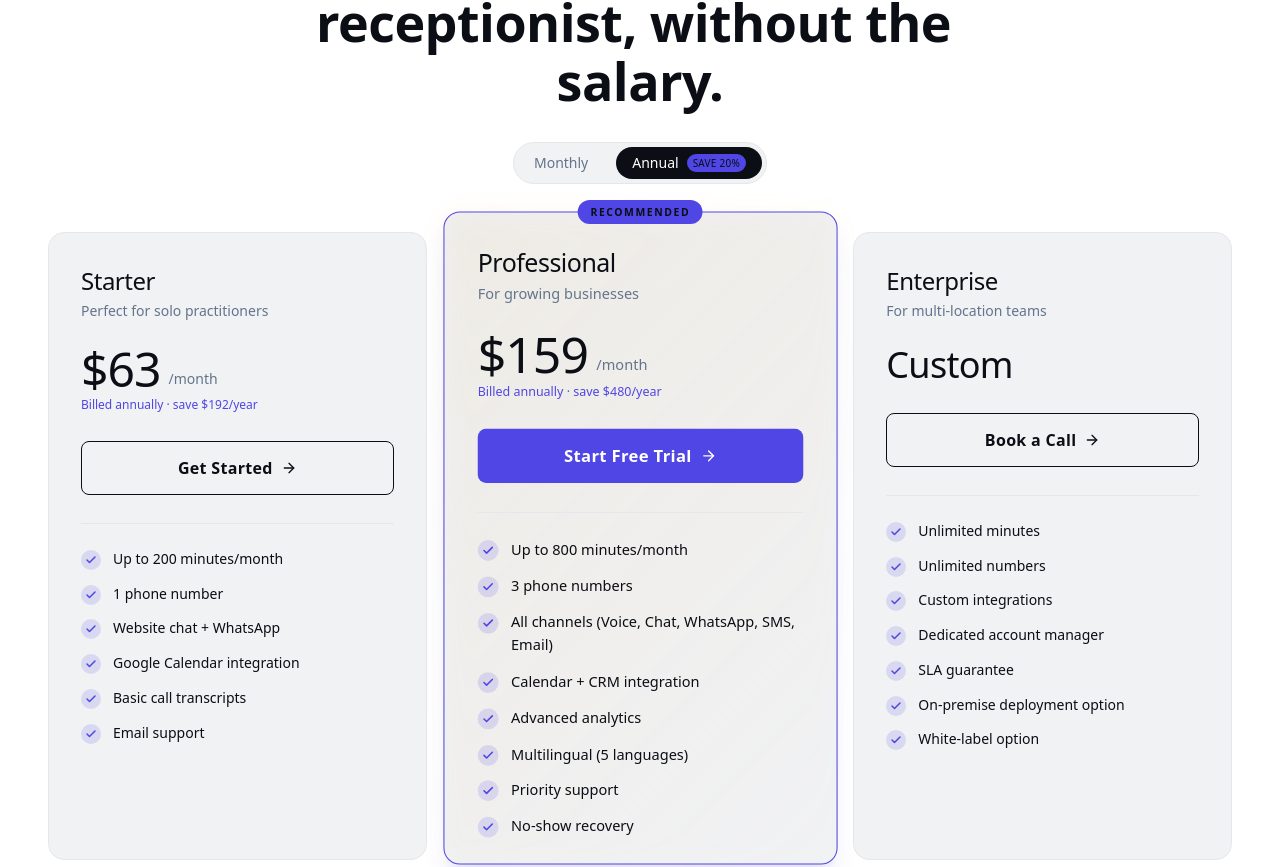
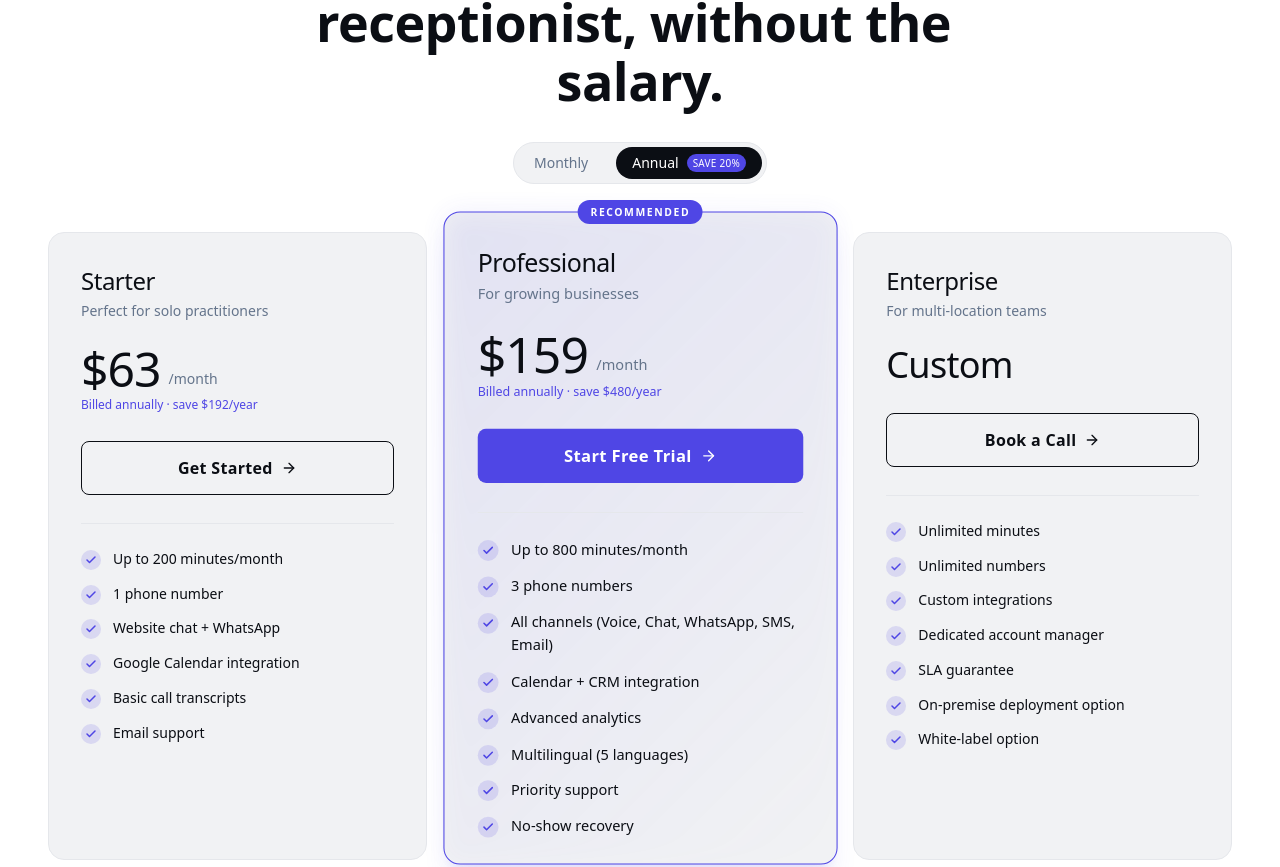
Before and after one commit to bukwinai-beep/bukwin-web, a Next.js app: page / in a window 1280 px wide. Shown: the part 5899-6766 px from the top of the page. Built offline with nearby package versions, Linux system fonts and the light colour scheme.

Commit message:
Update pricing.tsx

```diff
--- a/src/components/bukwin/sections/pricing.tsx
+++ b/src/components/bukwin/sections/pricing.tsx
@@ -109,7 +109,7 @@ export function PricingSection() {
                 Annual
                 <span className={cn(
                   "rounded-full px-1.5 py-0.5 text-[10px] uppercase tracking-wide",
-                  annual ? "bg-accent text-primary" : "bg-accent/15 text-accent"
+                  annual ? "bg-accent text-accent-foreground" : "bg-accent/15 text-accent"
                 )}>
                   Save 20%
                 </span>
@@ -159,10 +159,10 @@ function PricingCard({ tier, annual }: { tier: Tier; annual: boolean }) {
           <div
             className="absolute -inset-px -z-10 rounded-2xl opacity-30 blur-md"
             style={{
-              background: "linear-gradient(135deg, rgba(212, 168, 83, 0.3), transparent)",
+              background: "linear-gradient(135deg, rgba(79, 70, 229, 0.3), transparent)",
             }}
           />
-          <span className="absolute -top-3 left-1/2 -translate-x-1/2 rounded-full bg-accent px-3 py-1 text-[10px] font-semibold uppercase tracking-[0.15em] text-primary">
+          <span className="absolute -top-3 left-1/2 -translate-x-1/2 rounded-full bg-accent px-3 py-1 text-[10px] font-semibold uppercase tracking-[0.15em] text-accent-foreground">
             Recommended
           </span>
         </>
```
